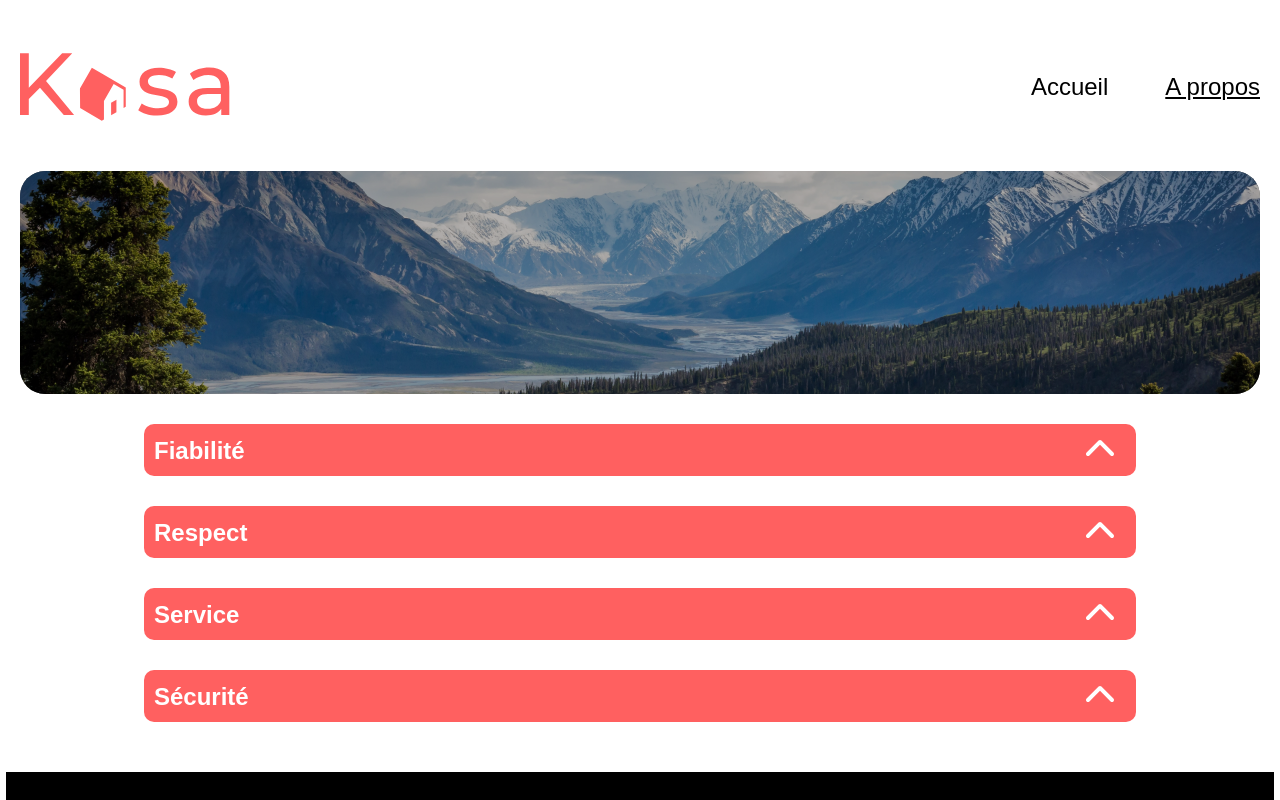
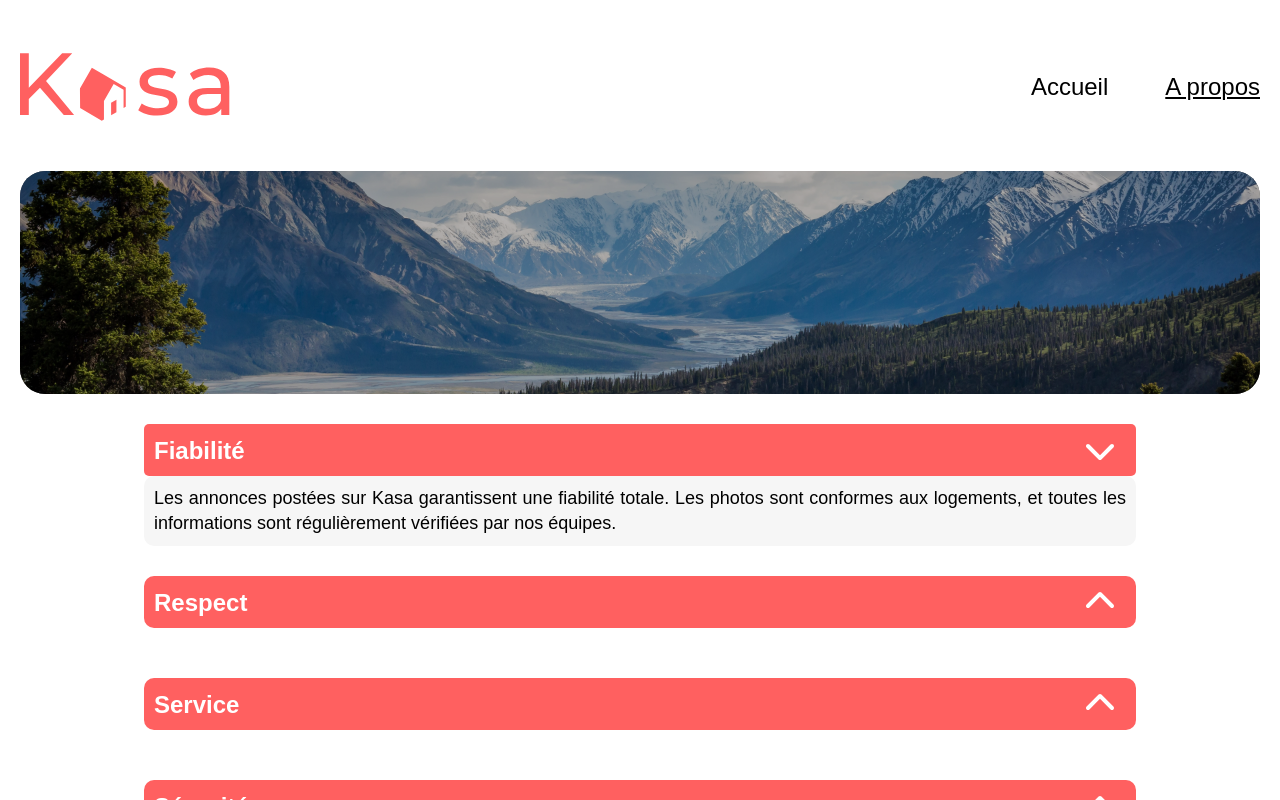
Before and after one commit to SopMI82/ProjetKasa, a React (Vite) app: page /about in a window 1280 px wide. Both pictures are taken after a click on the button 1100 px from the left and 450 px from the top of the page. Shown: the top 800 px of the page. Built offline with nearby package versions, Linux system fonts and the light colour scheme.

Commit message:
animation collapse en cours

```diff
--- a/package.json
+++ b/package.json
@@ -15,6 +15,7 @@
     "@fortawesome/free-solid-svg-icons": "^6.5.2",
     "@fortawesome/react-fontawesome": "^0.2.2",
     "react": "^18.2.0",
+    "react-collapsed": "^4.1.2",
     "react-dom": "^18.2.0"
   },
   "devDependencies": {
--- a/src/components/Collapse/Collapse.jsx
+++ b/src/components/Collapse/Collapse.jsx
@@ -1,18 +1,39 @@
 import { FontAwesomeIcon } from "@fortawesome/react-fontawesome";
 import { faChevronUp } from "@fortawesome/free-solid-svg-icons";
+import { useState, useRef, useEffect } from "react";
 import "./Collapse.scss";
 
 // eslint-disable-next-line react/prop-types
 const Collapse = ({ collapseTitle = "", collapseContent = "" }) => {
+  const [isOpen, setIsOpen] = useState(false);
+  const detailRef = useRef(null);
+
+  useEffect(() => {
+    if (isOpen && detailRef.current) {
+      const content = detailRef.current;
+      const height =
+        content.scrollHeight +
+        parseInt(window.getComputedStyle(content).paddingTop, 10) +
+        parseInt(window.getComputedStyle(content).paddingBottom, 10);
+      content.style.maxHeight = `${height}px`;
+    } else if (detailRef.current) {
+      detailRef.current.style.maxHeight = "0";
+    }
+  }, [isOpen]);
+
+  const toggleCollapse = () => {
+    setIsOpen(!isOpen);
+  };
+
   return (
-      <div className="collapse">
+    <div className={`collapse ${isOpen ? "open" : ""}`}>
       <div className="overview">
         <h3>{collapseTitle}</h3>
-          <button>
+        <button onClick={toggleCollapse}>
           <FontAwesomeIcon icon={faChevronUp} />
         </button>
       </div>
-        <div className="detail">
+      <div ref={detailRef} className="detail">
         {Array.isArray(collapseContent) ? (
           collapseContent.map((item, index) => (
             <p key={`${collapseTitle}-item-${index}`}>{item}</p>
@@ -22,7 +43,6 @@ const Collapse = ({ collapseTitle = "", collapseContent = "" }) => {
         )}
       </div>
     </div>
-
   );
 };
 
--- a/src/components/Collapse/Collapse.scss
+++ b/src/components/Collapse/Collapse.scss
@@ -10,7 +10,6 @@
     box-sizing: border-box;
     position: relative;
 
-
     .overview {
         width: 100%;
         box-sizing: border-box;
@@ -18,16 +17,21 @@
         display: flex;
         flex-direction: row;
         justify-content: space-between;
-        position: absolute;
-        z-index: 1;
         padding: 10px 20px 10px 10px;
         border-radius: 10px;
-        background-color: rgba(255, 96, 96, 1);
+        background-color: #ff6060;
         color: white;
         -webkit-border-radius: 10px;
         -moz-border-radius: 10px;
         -ms-border-radius: 10px;
         -o-border-radius: 10px;
+        transition: border-radius 0.3s ease-in-out;
+        //Animationderotation
+        -webkit-transition: transform 0.3s ease-in-out;
+        -moz-transition: border-radius 0.3s ease-in-out;
+        -ms-transition: border-radius 0.3s ease-in-out;
+        -o-transition: border-radius 0.3s ease-in-out;
+        -webkit-transition: border-radius 0.3s ease-in-out;
 
         & button {
             color: white;
@@ -35,9 +39,12 @@
             border: none;
             padding: 0;
 
+
             & svg {
                 width: 32px;
                 height: 32px;
+                transition: transform 0.3s ease-in-out; // Animation de rotation
+
             }
         }
 
@@ -51,14 +58,52 @@
     .detail {
         width: 100%;
         box-sizing: border-box;
-        height: 52px;
+        max-height: 0;
+        //Utilisezmax-heightaulieudeheight
         text-align: justify;
         position: relative;
+        background-color: #f6f6f6;
         padding: 10px;
+        //Gardezlepaddingconstant
         overflow: hidden;
+        border-radius: 10px;
         z-index: 0;
         color: black;
         font: normal 400 18px/25px "Montserrat", sans-serif;
+        opacity: 0;
+        //Ajoutezunetransitiond'opacitépouruneffetplusdoux
+        transition: max-height 0.3s ease-in-out, opacity 0.3s ease-in-out;
+        -webkit-border-radius: 10px;
+        -moz-border-radius: 10px;
+        -ms-border-radius: 10px;
+        -o-border-radius: 10px;
+        p{
+            margin: 0;
+        }
+    }
+}
+
+.collapse.open {
+    .detail {
+        max-height: 1000px; // Une valeur suffisamment grande pour tout contenu
+        opacity: 1; // Le contenu devient visible
+    }
+
+    .overview {
+        border-radius: 5px;
+        -webkit-border-radius: 5px;
+        -moz-border-radius: 5px;
+        -ms-border-radius: 5px;
+        -o-border-radius: 5px;
+
+        button svg {
+            transform: rotate(-180deg);
+            //Faitpivoterlaflèchede180degrés:;
+            -webkit-transform: rotate(-180deg);
+            -moz-transform: rotate(-180deg);
+            -ms-transform: rotate(-180deg);
+            -o-transform: rotate(-180deg);
+        }
     }
 }
 
```
Also changed, not shown: 1 other file (tests, documents, lock files or other folders). Lines whose indentation alone changed are shown as unchanged.
